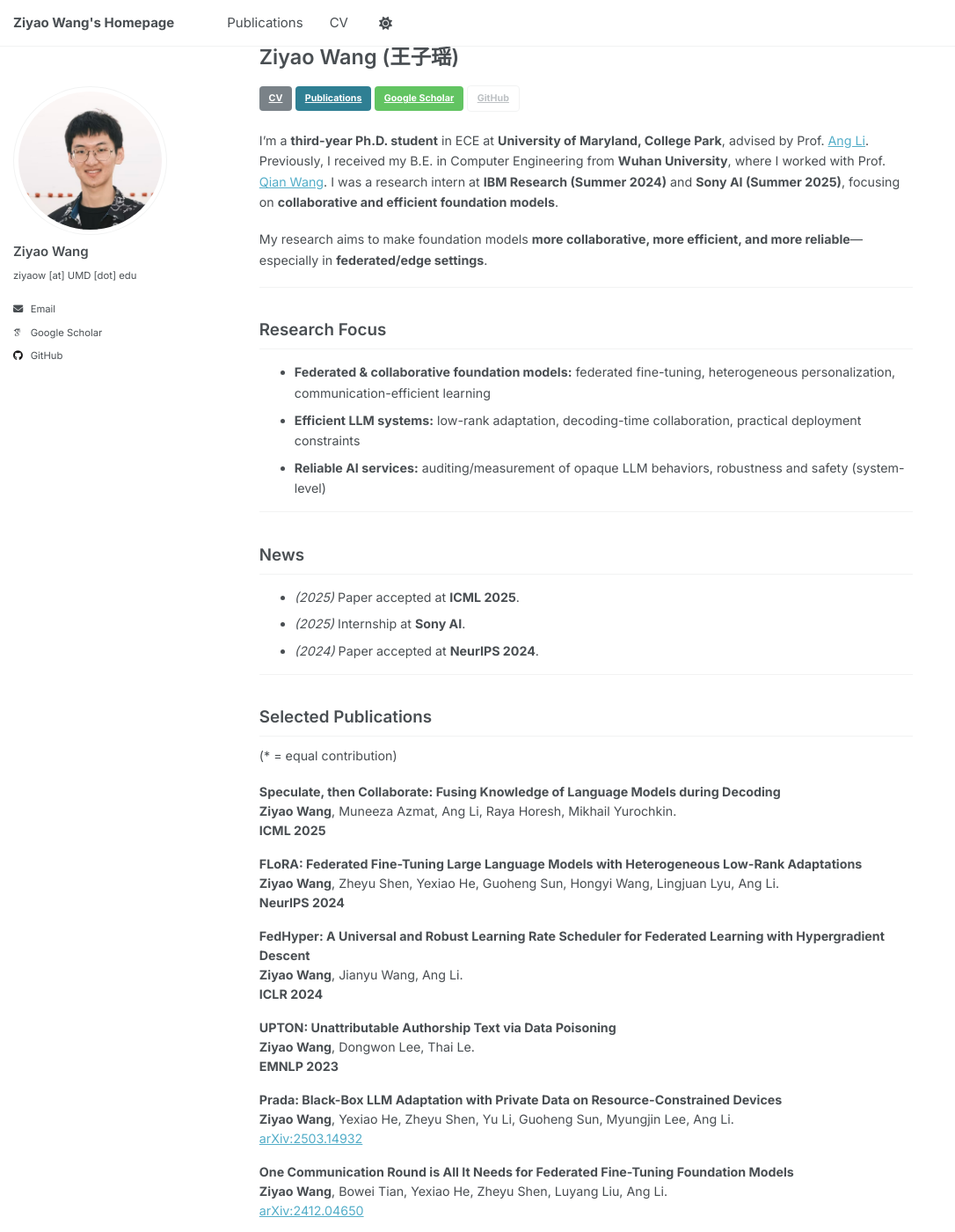
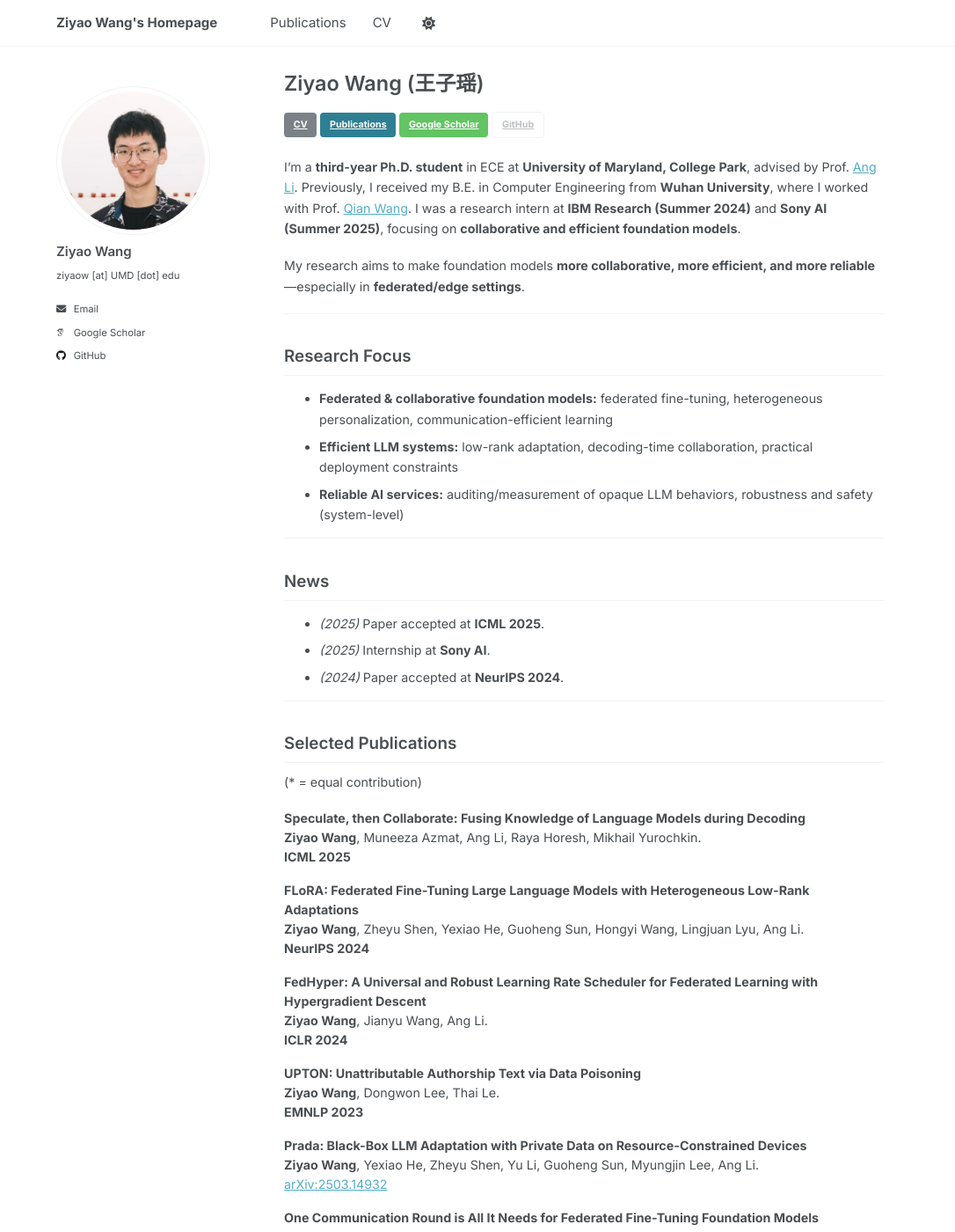
Before and after one commit to ziyaow1010/ziyaow1010.github.io, a Jekyll site: the page built from _pages/about.md, in a window 1280 px wide and 1400 px high. Shown: the whole window at 88% size, without its empty margins (0-1086 px from the left). Built offline with Jekyll 4.4.1, drawn with Linux system fonts in a browser that asks for light colours; some web fonts are replaced; a script that is not in the unit is left out.

Commit message:
Update override.css

```diff
--- a/assets/css/override.css
+++ b/assets/css/override.css
@@ -1,19 +1,52 @@
-@import url("https://fonts.googleapis.com/css2?family=Inter:wght@400;500;600;700&display=swap");
+@import url("https://fonts.googleapis.com/css2?family=IBM+Plex+Sans:wght@300;400;500;600;700&display=swap");
 
+/* ===== Global font (明显变化) ===== */
 html, body {
-  font-family: "Inter", -apple-system, BlinkMacSystemFont, "Segoe UI", Roboto,
-               "Helvetica Neue", Arial, "Noto Sans", "Liberation Sans", sans-serif !important;
+  font-family: "IBM Plex Sans", -apple-system, BlinkMacSystemFont, "Segoe UI",
+               Roboto, "Helvetica Neue", Arial, "Noto Sans", sans-serif !important;
+  font-weight: 400;
 }
 
-/* avoid breaking icon fonts */
+/* 不去覆盖 <i>，避免破坏图标字体 */
 body :is(p, li, a, div, span, small, strong, em, h1, h2, h3, h4, h5, h6) {
   font-family: inherit !important;
 }
 
-#main,
-.masthead__inner-wrap {
-  max-width: 1500px !important;
-  margin: 0 auto !important;
+h1, h2, h3, h4, h5, h6,
+.site-title, .page__title, .author__name {
+  font-weight: 600;
 }
 
-#main { padding: 0 1rem !important; }
+/* ===== Unified layout (主页 & CV 一致) =====
+   关键：别把内容拉到 1500 那么宽；用 1180–1240 更像学术主页
+*/
+:root {
+  --container-max: 1200px;
+  --container-pad: 24px; /* 贴边问题主要靠这个 */
+}
+
+.masthead__inner-wrap {
+  max-width: var(--container-max) !important;
+  margin-left: auto !important;
+  margin-right: auto !important;
+  padding-left: var(--container-pad) !important;
+  padding-right: var(--container-pad) !important;
+}
+
+/* #main 是包含 sidebar + 正文的总容器 */
+#main {
+  max-width: var(--container-max) !important;
+  margin-left: auto !important;
+  margin-right: auto !important;
+  padding-left: var(--container-pad) !important;
+  padding-right: var(--container-pad) !important;
+}
+
+/* 正文区域不要再被你之前的“拉满宽度”规则撑开 */
+.archive {
+  max-width: none !important;
+}
+
+/* 选刊排版 */
+.selected-pubs p { margin: 0 0 1.05rem; line-height: 1.55; }
+.selected-pubs strong { font-weight: 700; }
```
